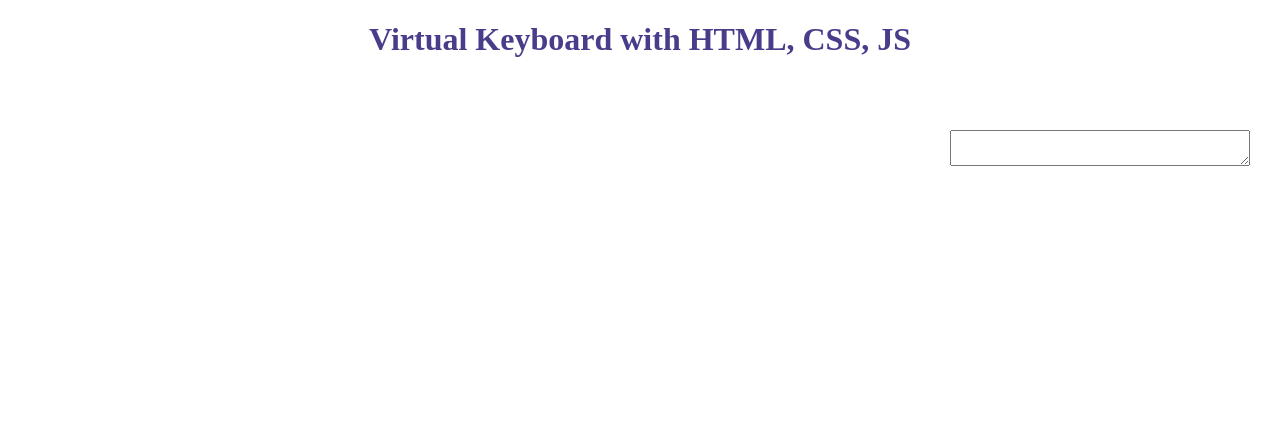
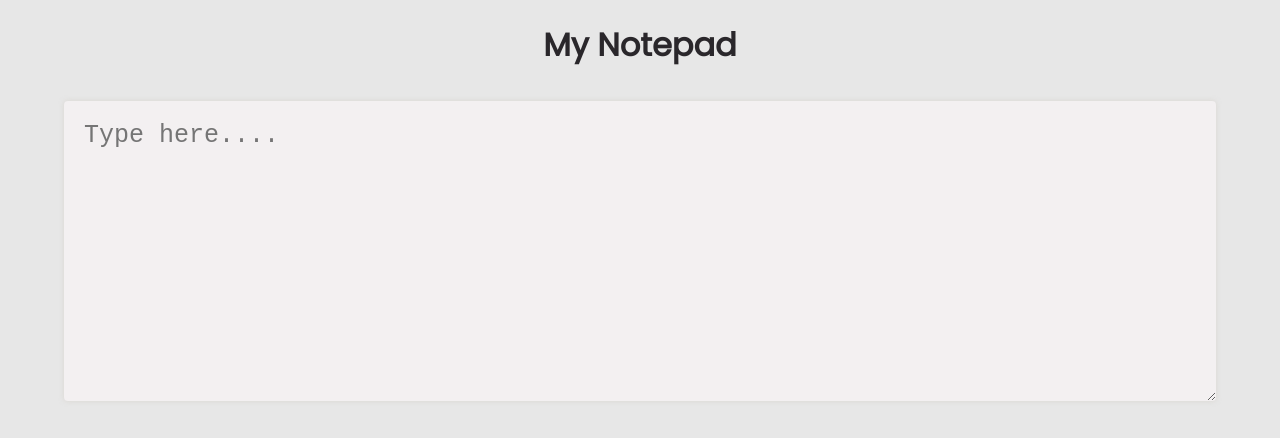
Before and after one commit to TymoshenkoYelyzaveta/Virtual-Keyboard, a plain HTML site: page index.html in a window 1280 px wide. Drawn offline with Linux system fonts and the light colour scheme.

Commit message:
design changed

```diff
--- a/index.html
+++ b/index.html
@@ -10,8 +10,10 @@
     <title>Virtual Keyboard</title>
 </head>
 <body>
-    <h1>Virtual Keyboard with HTML, CSS, JS</h1>
-    <textarea class="user-keyboard-input"></textarea>
+    <div class="box">
+        <h1>My Notepad</h1>
+        <textarea class="box__textarea user-keyboard-input" placeholder="Type here...."></textarea>
+    </div>
 
     <script src="./keyboard/keyboard.js"></script>
 </body>
--- a/keyboard/keyboard.css
+++ b/keyboard/keyboard.css
@@ -4,7 +4,7 @@
     bottom: 0;
     width: 100%;
     padding: 5px 0;
-    background-color: #004134;
+    background-color: #2A272B;
     box-shadow: 0 0 50px rgba(0,0,0,0.5);
     user-select: none;
     transition: bottom 0.4s;
@@ -35,6 +35,7 @@
     background: rgba(255,255,255,0.2);
     color: #fff;
     font-size: 1.05rem;
+    font-weight: bold;
     outline: 0;
     cursor: pointer;
     -webkit-tap-highlight-color: transparent;
--- a/style.css
+++ b/style.css
@@ -1,3 +1,4 @@
+@import url('https://fonts.googleapis.com/css2?family=Poppins&display=swap');
 *{
     box-sizing: border-box;
 }
@@ -5,16 +6,32 @@
 body{
     margin: 0;
     padding: 0;
+    background-color: #e7e7e7;
+    font-family: 'Poppins', sans-serif;
 }
 
-h1{
+.box{
+    display: flex;
+    width: 100%;
+    height: 40%;
+    min-height: 400px;
+    flex-direction: column;
     text-align: center;
-    color: darkslateblue;
+    align-items: center;
+    color: #2A272b;
+
 }
 
-textarea{
-    position: absolute;
-    top: 130px;
-    right: 30px;
-    width: 300px;
+.box__textarea{
+    margin-top: 10px;
+    padding: 20px;
+    width: 90%;
+    height: 300px;
+    font-size: 25px;
+    outline: 0;
+    border-radius: 4px;
+    background-color: #f3f0f1;
+    border: 0;
+    box-shadow: 0 0px 5px rgba(204, 197, 185, 0.5);
+    color:#2A272B;
 }
```
